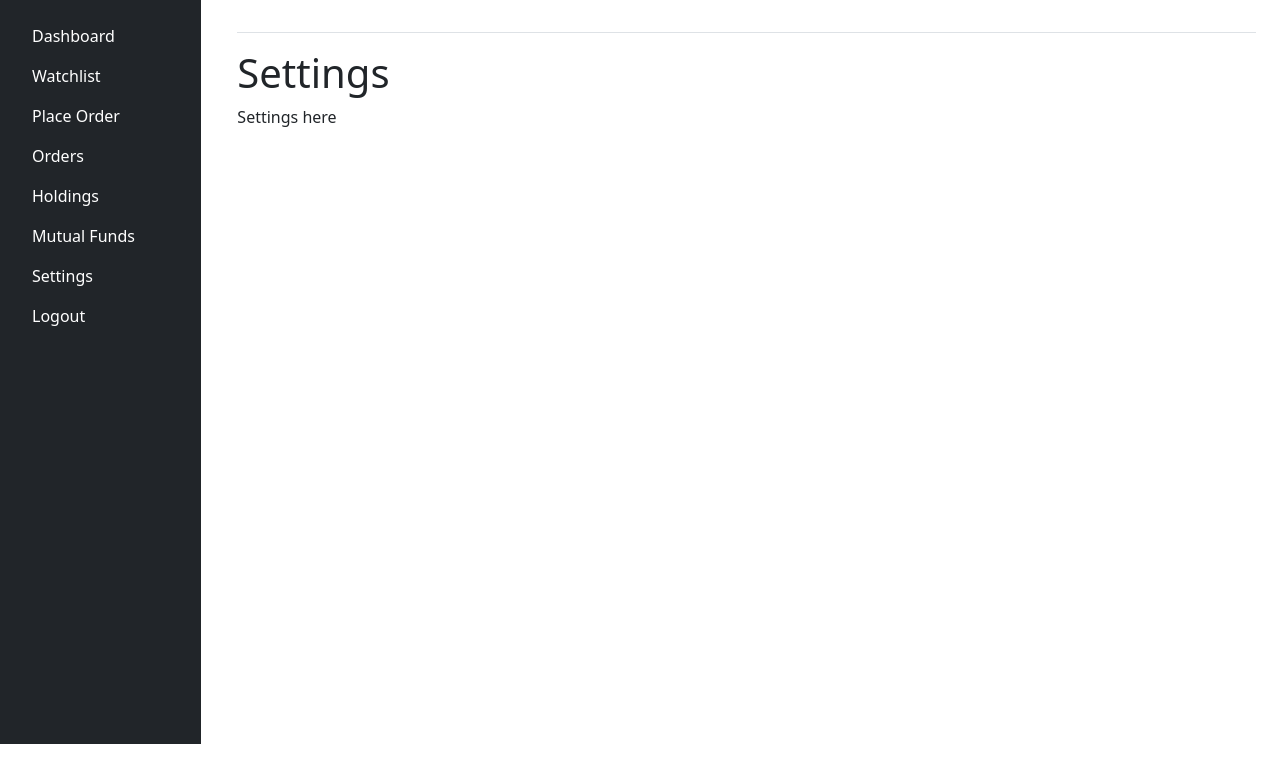
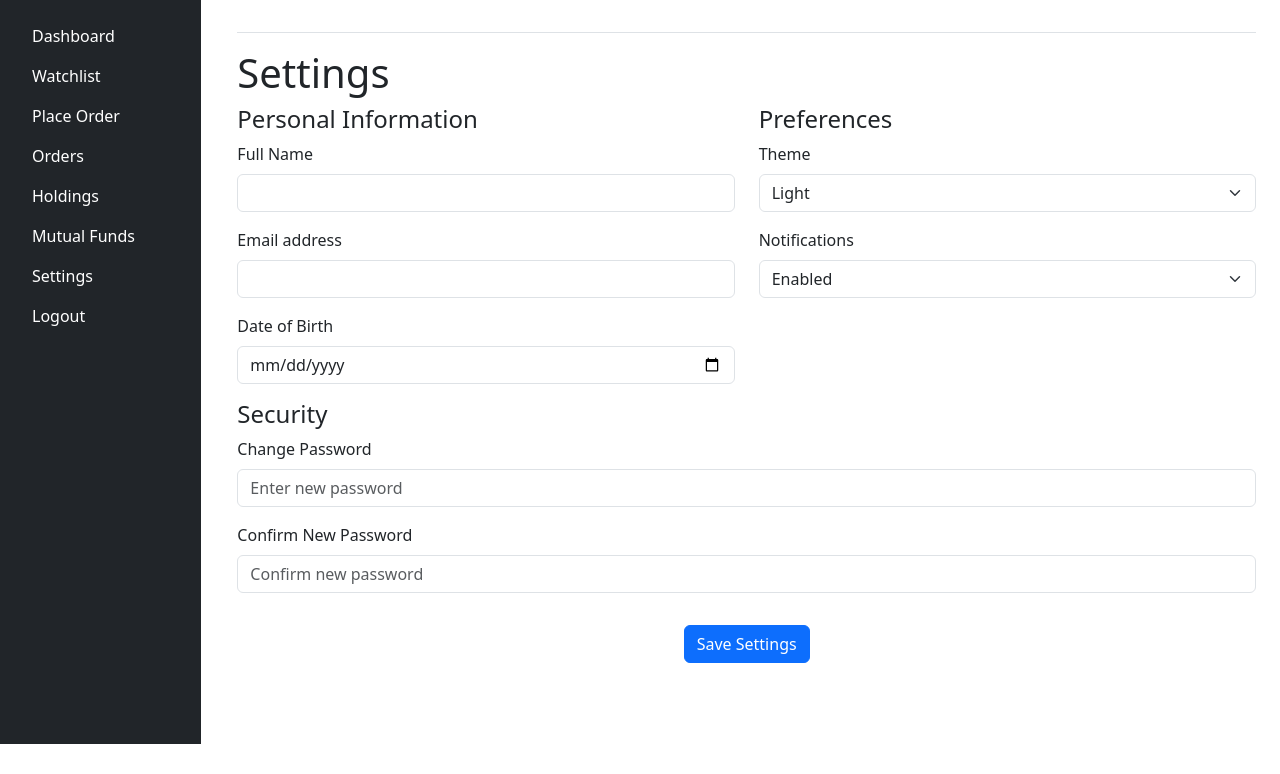
Before and after one commit to Dang3Rsm/AMS, a Flask app: template app/templates/user_settings.html in a window 1280 px wide. Shown: the part 26-800 px from the top of the page. Run offline with Flask 3, Linux system fonts and the light colour scheme; the template is opened without the code that fills it, so the values that code supplies are empty; some libraries are stand-ins or nearby versions.

Commit message:
add dummy templating

```diff
--- a/app/routes/auth.py
+++ b/app/routes/auth.py
@@ -1,4 +1,4 @@
-from app.models.models import User
+from app.models.user_model import User
 from flask import Blueprint, render_template
 from flask import current_app
 from flask import request
--- a/app/routes/dashboard.py
+++ b/app/routes/dashboard.py
@@ -1,4 +1,4 @@
-from app.models.models import User
+from app.models.user_model import User
 from flask import render_template
 from flask import Blueprint
 from flask import current_app
--- a/app/routes/main.py
+++ b/app/routes/main.py
@@ -1,4 +1,4 @@
-from app.models.models import User
+from app.models.user_model import User
 from flask import render_template
 from flask import Blueprint
 from flask import current_app
--- a/app/templates/dashboardLayout.html
+++ b/app/templates/dashboardLayout.html
@@ -4,6 +4,7 @@
     <meta charset="UTF-8">
     <meta name="viewport" content="width=device-width, initial-scale=1.0">
     <title>{% block title %} {{ brand_name }} {% endblock %}</title>
+    <link href="https://cdnjs.cloudflare.com/ajax/libs/font-awesome/5.15.4/css/all.min.css" rel="stylesheet">
     <link href="https://cdn.jsdelivr.net/npm/bootstrap@5.3.0-alpha3/dist/css/bootstrap.min.css" rel="stylesheet">
 </head>
 <body>
--- a/app/templates/user_settings.html
+++ b/app/templates/user_settings.html
@@ -2,6 +2,75 @@
 
 {% block content %}
     <h1 class="mt-3">Settings</h1>
-        Settings here
-    </div>
+
+    <!-- User Account Settings Form -->
+    <form method="POST" action="">
+        <div class="row">
+            <!-- Personal Information Section -->
+            <div class="col-md-6">
+                <h4>Personal Information</h4>
+
+                <div class="mb-3">
+                    <label for="name" class="form-label">Full Name</label>
+                    <input type="text" class="form-control" id="name" name="name" value="{{ user.name }}" required>
+                </div>
+
+                <div class="mb-3">
+                    <label for="email" class="form-label">Email address</label>
+                    <input type="email" class="form-control" id="email" name="email" value="{{ user.email }}" required>
+                </div>
+
+                <div class="mb-3">
+                    <label for="dob" class="form-label">Date of Birth</label>
+                    <input type="date" class="form-control" id="dob" name="dob" value="{{ user.dob }}" required>
+                </div>
+            </div>
+
+            <!-- Preferences Section -->
+            <div class="col-md-6">
+                <h4>Preferences</h4>
+
+                <div class="mb-3">
+                    <label for="theme" class="form-label">Theme</label>
+                    <select class="form-select" id="theme" name="theme">
+                        <option value="light" {% if user.theme == 'light' %}selected{% endif %}>Light</option>
+                        <option value="dark" {% if user.theme == 'dark' %}selected{% endif %}>Dark</option>
+                    </select>
+                </div>
+
+                <div class="mb-3">
+                    <label for="notifications" class="form-label">Notifications</label>
+                    <select class="form-select" id="notifications" name="notifications">
+                        <option value="enabled" {% if user.notifications == 'enabled' %}selected{% endif %}>Enabled</option>
+                        <option value="disabled" {% if user.notifications == 'disabled' %}selected{% endif %}>Disabled</option>
+                    </select>
+                </div>
+            </div>
+        </div>
+
+        <!-- Security Section -->
+        <div class="row">
+            <div class="col-md-12">
+                <h4>Security</h4>
+
+                <div class="mb-3">
+                    <label for="password" class="form-label">Change Password</label>
+                    <input type="password" class="form-control" id="password" name="password" placeholder="Enter new password">
+                </div>
+
+                <div class="mb-3">
+                    <label for="confirm_password" class="form-label">Confirm New Password</label>
+                    <input type="password" class="form-control" id="confirm_password" name="confirm_password" placeholder="Confirm new password">
+                </div>
+            </div>
+        </div>
+
+        <!-- Submit Button -->
+        <div class="row mt-3">
+            <div class="col-md-12 text-center">
+                <button type="submit" class="btn btn-primary">Save Settings</button>
+            </div>
+        </div>
+    </form>
+
 {% endblock %}
```
Also changed, not shown: app/models/stock_model.py (added, +28 -0 lines), app/routes/user.py (+105 -8 lines), app/templates/user_mutualFunds.html (+25 -1 lines), app/templates/user_watchlist.html (deleted, +0 -7 lines), app/templates/watchlist.html (added, +90 -0 lines), app/models/user_model.py (renamed from app/models/models.py), 1 other file.
